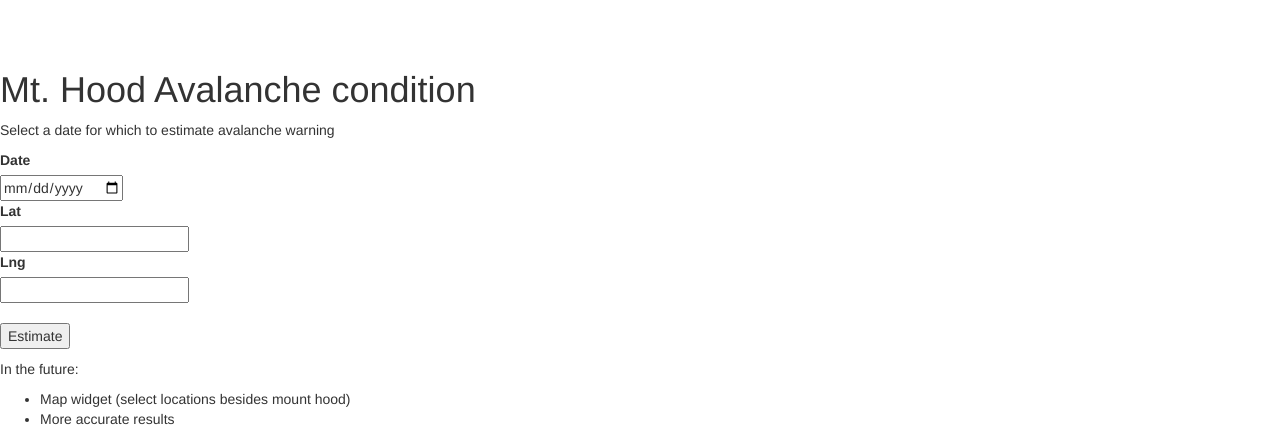
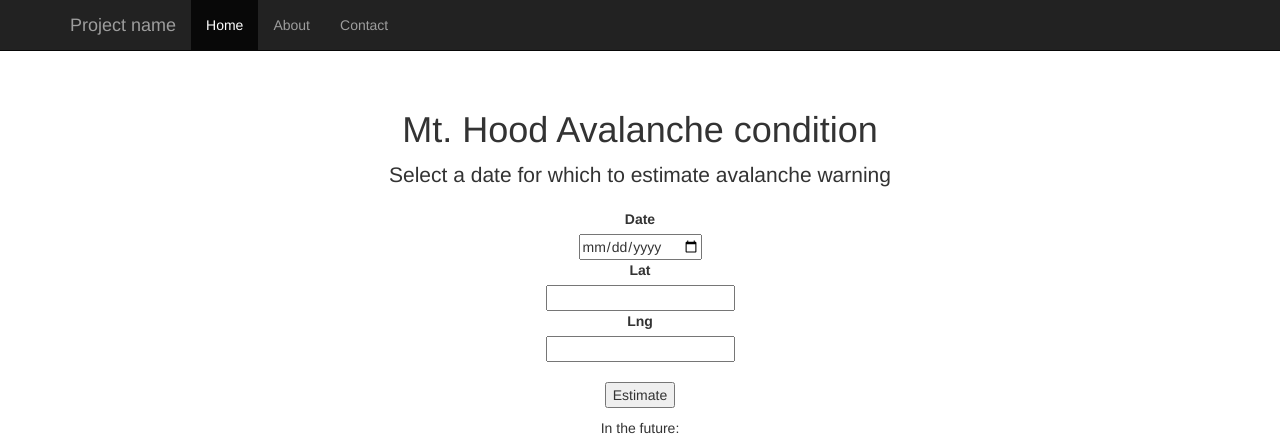
Before and after one commit to baldwint/snotelier, a Flask app: page / in a window 1280 px wide. Shown: the top 436 px of the page. Run offline with Flask 2, Linux system fonts and the light colour scheme; parts of the project's set-up code (start-up, migrations or seed data) failed here and were passed over; some libraries are stand-ins or nearby versions.

Commit message:
bootstrap nav bar

```diff
--- a/snotelier/templates/app.html
+++ b/snotelier/templates/app.html
@@ -4,7 +4,7 @@
 
 <div class="left">
 <h1>Mt. Hood Avalanche condition</h1>
-<p>Select a date for which to estimate avalanche warning</p>
+<p class="lead">Select a date for which to estimate avalanche warning</p>
 <form method=post action="/result">
   <dl>
       {# {{ render_field(form.username) }} #}
--- a/snotelier/templates/base.html
+++ b/snotelier/templates/base.html
@@ -1,13 +1,13 @@
 <!DOCTYPE html>
 <html lang="en">
- <head>
+  <head>
     <meta charset="utf-8">
     <meta http-equiv="X-UA-Compatible" content="IE=edge">
     <meta name="viewport" content="width=device-width, initial-scale=1">
     <!-- The above 3 meta tags *must* come first in the head; any other head content must come *after* these tags -->
     <title>{{title}}</title>
 
-    <!-- Bootstrap -->
+    <!-- Bootstrap core CSS -->
     <link href="static/css/bootstrap.min.css" rel="stylesheet">
 
     <!-- HTML5 shim and Respond.js for IE8 support of HTML5 elements and media queries -->
@@ -17,9 +17,37 @@
       <script src="https://oss.maxcdn.com/respond/1.4.2/respond.min.js"></script>
     <![endif]-->
     <link rel="stylesheet" href="static/style.css" type="text/css"/>
- </head>
- <body>
+  </head>
+  <body>
+
+    <nav class="navbar navbar-inverse navbar-fixed-top">
+      <div class="container">
+        <div class="navbar-header">
+          <button type="button" class="navbar-toggle collapsed" data-toggle="collapse" data-target="#navbar" aria-expanded="false" aria-controls="navbar">
+            <span class="sr-only">Toggle navigation</span>
+            <span class="icon-bar"></span>
+            <span class="icon-bar"></span>
+            <span class="icon-bar"></span>
+          </button>
+          <a class="navbar-brand" href="#">Project name</a>
+        </div>
+        <div id="navbar" class="collapse navbar-collapse">
+          <ul class="nav navbar-nav">
+            <li class="active"><a href="#">Home</a></li>
+            <li><a href="#about">About</a></li>
+            <li><a href="#contact">Contact</a></li>
+          </ul>
+        </div><!--/.nav-collapse -->
+      </div>
+    </nav>
+
+    <div class="container">
+
+      <div class="starter-template">
      {% block body %} {% endblock %}
+      </div>
+
+    </div><!-- /.container -->
     <!-- jQuery (necessary for Bootstrap's JavaScript plugins) -->
     <script src="https://ajax.googleapis.com/ajax/libs/jquery/1.11.3/jquery.min.js"></script>
     <!-- Include all compiled plugins (below), or include individual files as needed -->
```
